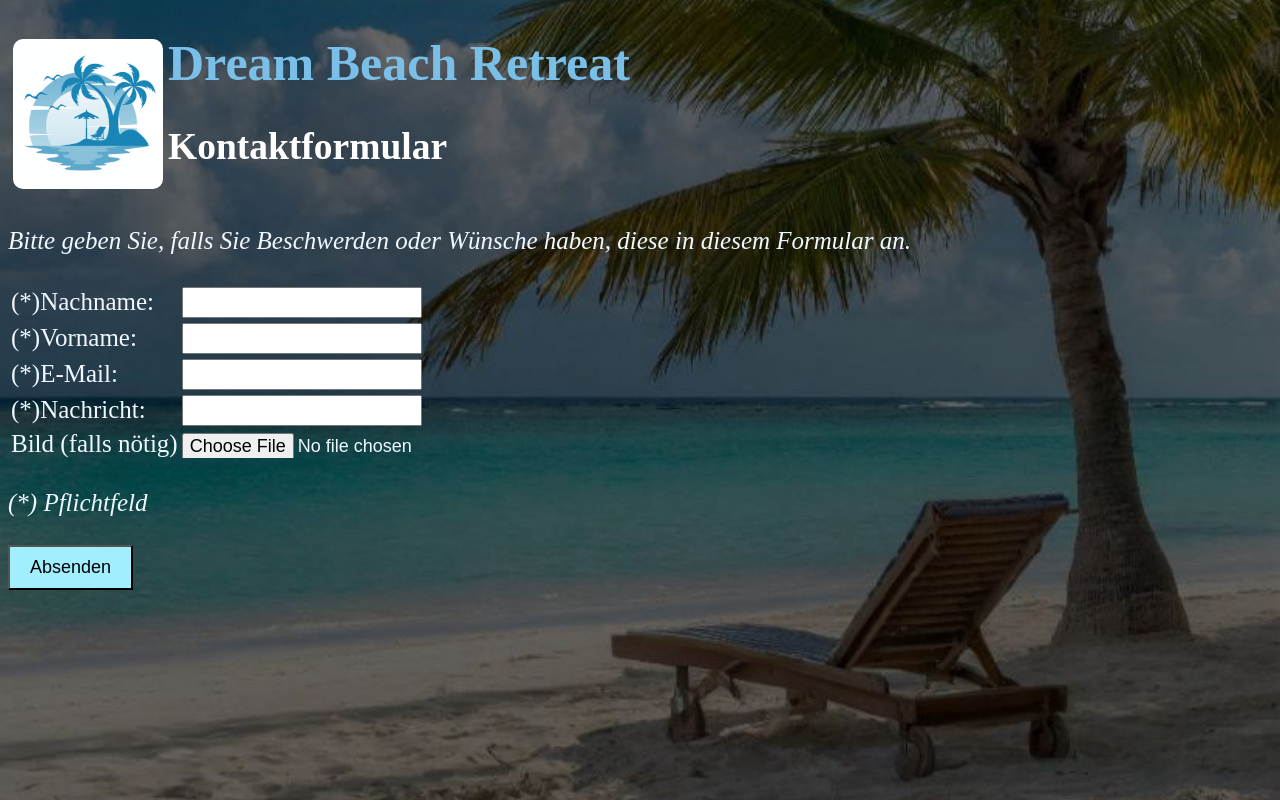
After one commit to LucieSchmid/DreamBeachRetreat, a PHP site: page /konakt.php in a window 1280 px wide. The commit adds this page. Run offline with PHP 8.4, Linux system fonts and the light colour scheme.

Commit message:
oasch offn

```diff
--- a/buchung.php
+++ b/buchung.php
@@ -149,7 +149,7 @@ session_start();
                             </tr>
                         </table>
                         <br>
-                        <input type="submit" name="submit" value="Jetzt buchen" class="button">
+                        <input type="submit" name="submit" class="button" value="Jetzt buchen" class="button">
                     </form>
             <?php
                 }
--- /dev/null
+++ b/konakt.php
@@ -0,0 +1,72 @@
+<?php
+session_start();
+?>
+
+<!DOCTYPE html>
+<html lang="en">
+
+<head>
+    <meta charset="UTF-8">
+    <meta name="viewport" content="width=device-width, initial-scale=1.0">
+    <title>Document</title>
+    <link rel="stylesheet" type="text/css" href="standf.css">
+</head>
+
+<body>
+    <header>
+        <h1>
+            <div style="float:left; padding:5px;"> <img class="runde-ecken" src="images/logo.png" width="150" height="150" /></div>
+            Dream Beach Retreat
+        </h1>
+    </header>
+
+
+    <?php
+
+    ?>
+
+
+    <h2>Kontaktformular</h2><br>
+    <i>Bitte geben Sie, falls Sie Beschwerden oder Wünsche haben, diese in diesem Formular an.</i>
+    <form method="POST" action="<?php echo $_SERVER['SCRIPT_NAME']; ?>">
+        <br>
+        <table>
+            <tr>
+                <td><label for="nachname">(*)Nachname:</label></td>
+                <td><input type="text" id="nachname" class="larger-input" name="nachname" required></td>
+            </tr>
+
+            <tr>
+                <td><label for="vorname">(*)Vorname:</label></td>
+                <td><input type="text" class="larger-input" id="vorname" name="vorname" required></td>
+            </tr>
+
+            <tr>
+                <td><label>(*)E-Mail:</label></td>
+                <td><input type="email" class="larger-input" id="email" name="email" required></td>
+            </tr>
+
+            <tr>
+                <td><label>(*)Nachricht:</label></td>
+                <td><input type="text-area" class="larger-input" id="area" name="area" required></td>
+            </tr>
+
+            <tr>
+                <td><label>Bild (falls nötig)</label></td>
+                <td><input type="file" class="larger-input" id="datei" name="datei"></td>
+            </tr>
+
+        </table>
+
+        <br>
+        <i>(*) Pflichtfeld</i>
+        <br><br>
+
+        <input type="submit" class="button" value="Absenden" name="senden">
+
+    </form>
+
+
+</body>
+
+</html>
--- a/registrieren.php
+++ b/registrieren.php
@@ -77,7 +77,8 @@
                     <th><label for="email">E-Mail:</label></th>
                     <td><input type="email" class="larger-input" name="email" id="email" value="<?php if (!empty($auth_email)) {
                                                                                                     echo "$auth_email";
-                                                                                                } ?>"></td>
+                                                                                                } ?>">
+                    </td>
                 </tr>
 
                 <tr>
--- a/standf.css
+++ b/standf.css
@@ -43,6 +43,6 @@ p {
 }
 
 .larger-input {
-    height: 30px;
-    font-size: 16px;
+    height: 25px;
+    font-size: 18px;
   }
```
